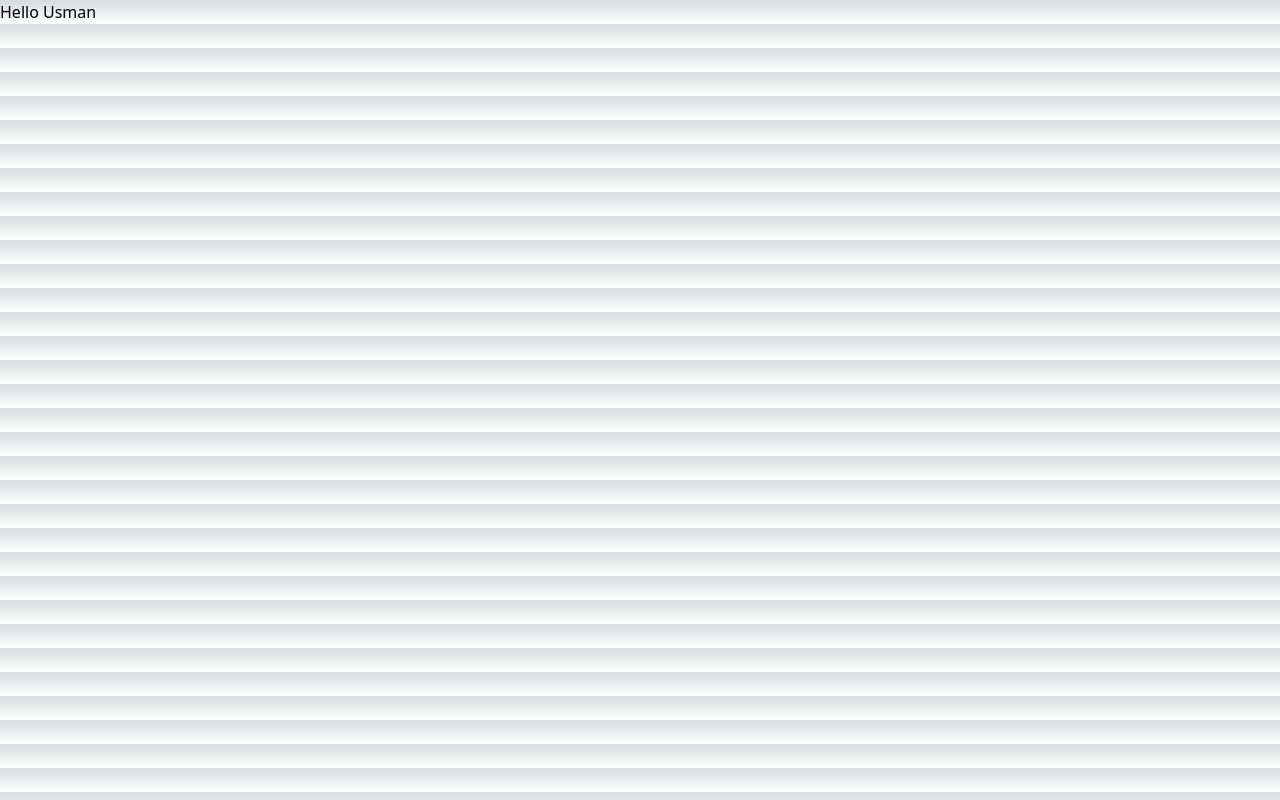
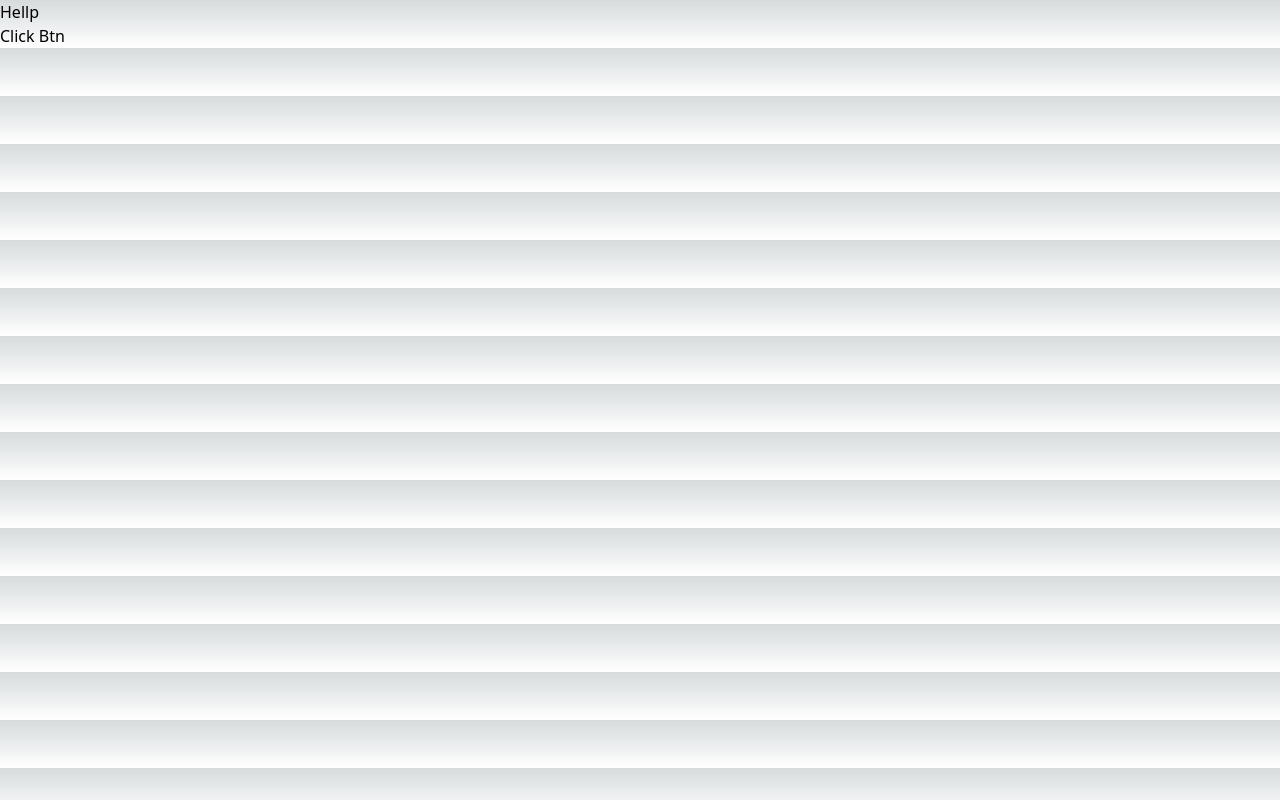
Before and after one commit to usman-2000/Learning-next-js, a Next.js app: page /usman in a window 1280 px wide. Built offline with nearby package versions, Linux system fonts and the light colour scheme.

Commit message:
children

```diff
--- /dev/null
+++ b/components/button/Button.jsx
@@ -0,0 +1,6 @@
+
+export const Button = ({ children }) => {
+    return (
+        <div>{children}</div>
+    )
+}
--- a/pages/usman.jsx
+++ b/pages/usman.jsx
@@ -1,6 +1,10 @@
+import { Button } from "@/components/button/Button";
 
 export default function Usman() {
     return (
-        <div>Hello Usman</div>
+        <div>
+            <h1>Hellp</h1>
+            <Button >Click Btn</Button>
+        </div>
     )
 }
```
